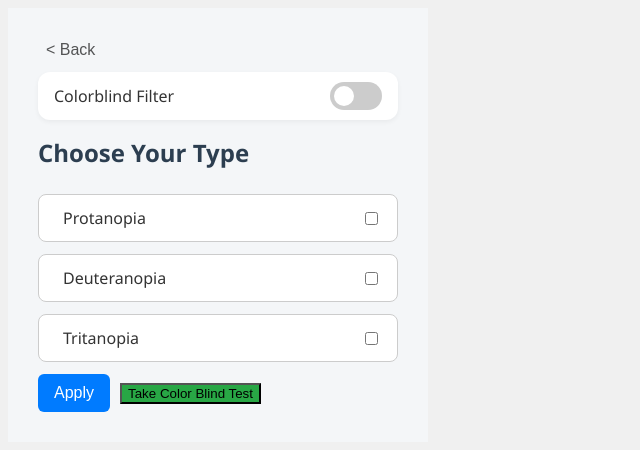
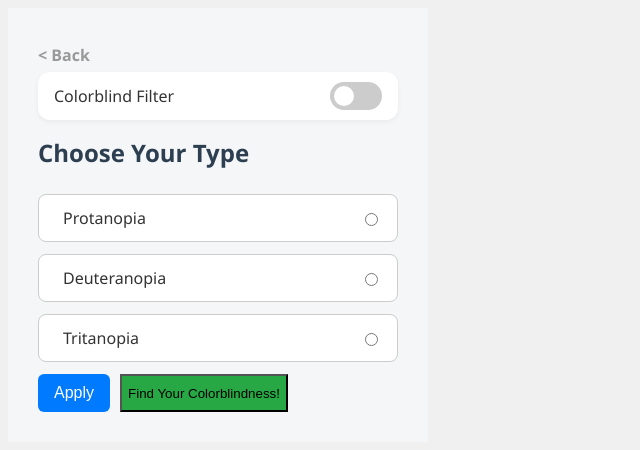
Before and after one commit to Ethan830/EmoryHacks-TeamHecker, a React app: page /#/colorblind in a window 1280 px wide. Shown: the whole page, without its empty margins (0-640 px from the left). Built offline with nearby package versions, Linux system fonts and the light colour scheme.

Commit message:
radio and back button

```diff
--- a/src/components/BackButton/index.css
+++ b/src/components/BackButton/index.css
@@ -1,13 +1,16 @@
 .back-button {
-  display: inline-block;
+  padding: 6px 0px; /* smaller button */
+  color: #999;
+  border: none;
+  border-radius: 8px;
   font-size: 16px;
-  color: #84878b;
-  text-decoration: none;
-  margin-bottom: 10px;
-  font-weight: 500;
+  font-weight: 600;
+  cursor: pointer;
+  transition: background-color 0.3s ease, transform 0.2s ease;
+  min-width: 40px; /* force width for alignment */
+  text-align: left;
 }
 
 .back-button:hover {
-  font-weight:600 ;
-  text-decoration: black;
+  color: #333;
 }
--- a/src/components/BackButton/index.js
+++ b/src/components/BackButton/index.js
@@ -6,9 +6,9 @@ const BackButton = () => {
   const navigate = useNavigate();
 
   return (
-    <button className="back-button" onClick={() => navigate("/")}>
+    <div className="back-button" onClick={() => navigate("/")}>
       &lt; Back
-    </button>
+    </div>
   );
 };
 
--- a/src/components/Option/index.js
+++ b/src/components/Option/index.js
@@ -5,7 +5,7 @@ const Option = ({ label, color }) => {
   return (
     <div className="option">
       <label for={color}>{label}</label>
-      <input type="checkbox" id={color} class="colorblind-checkbox" />
+      <input type="radio" name="foo" id={color} class="colorblind-checkbox" />
     </div>
   );
 };
--- a/src/routes/ColorBlind/index.css
+++ b/src/routes/ColorBlind/index.css
@@ -11,6 +11,10 @@ h1 {
   margin-bottom: 25px;
   font-size: 24px;
   color: #2c3e50;
+}
+
+.botButtons {
+  display: flex;
 }
 
 .applyBtn {
@@ -29,10 +33,10 @@ h1 {
   background-color: #0056b3;
 }
 
-#testButton {
+.testButton {
   background-color: #28a745;
 }
 
-#testButton:hover {
+.testButton:hover {
   background-color: #1e7e34;
 }
--- a/src/routes/ColorBlind/index.js
+++ b/src/routes/ColorBlind/index.js
@@ -47,12 +47,14 @@ const ColorBlind = () => {
         onClick={() => setSelectedMode("tritanopia")}
       />
 
-      <button className="applyBtn" onClick={handleApply}>
-        Apply
-      </button>
-      <button id="testButton" onClick={handleClick}>
-        Take Color Blind Test
-      </button>
+      <div className="botButtons">
+        <button className="applyBtn" onClick={handleApply}>
+          Apply
+        </button>
+        <button className="testButton" onClick={handleClick}>
+          Find Your Colorblindness!
+        </button>
+      </div>
     </div>
   );
 };
--- a/src/routes/Font/index.css
+++ b/src/routes/Font/index.css
@@ -1,5 +1,5 @@
 .body {
-    font-family: 'Segoe UI', sans-serif;
+  font-family: "Segoe UI", sans-serif;
   padding: 30px;
   background-color: #f4f6f8;
   color: #333;
@@ -27,39 +27,6 @@
 }
 
 .preview-text {
-    display: flex;
-    justify-content: center;
   margin-top: 20px;
   font-size: 16px;
 }
-
-.back-button {
-    display: inline-block;
-    font-size: 16px;
-    color: #535455;
-    text-decoration: none;
-    margin-bottom: 10px;
-    font-weight: 500;
-    border-color: transparent;
-    background-color: transparent;
-}
-
-.back-button:hover {
-    text-decoration: black;
-}
-
-.applyBtn {
-    padding: 10px 16px;
-    font-size: 16px;
-    background-color: #007bff;
-    color: #fff;
-    border: none;
-    border-radius: 6px;
-    cursor: pointer;
-    margin-right: 10px;
-    transition: background-color 0.2s;
-}
-
-.applyBtn:hover {
-    background-color: #0056b3;
-}
```
Lines whose indentation alone changed are shown as unchanged.
